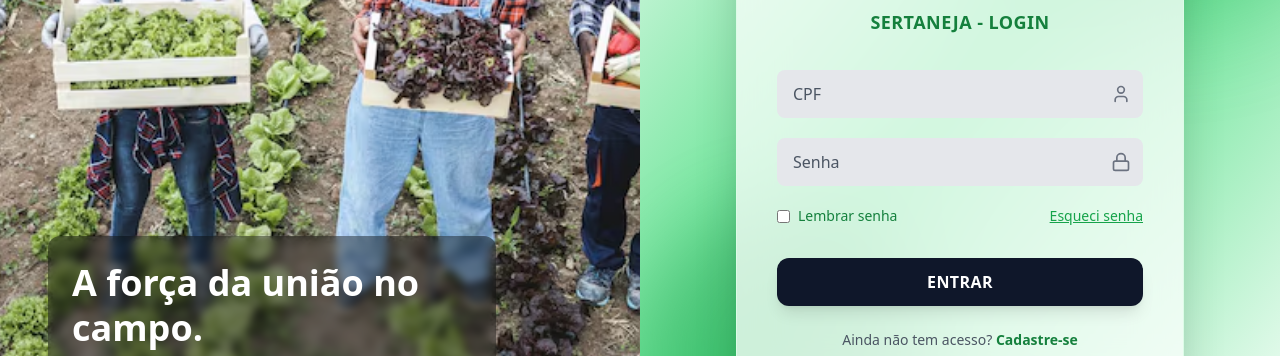
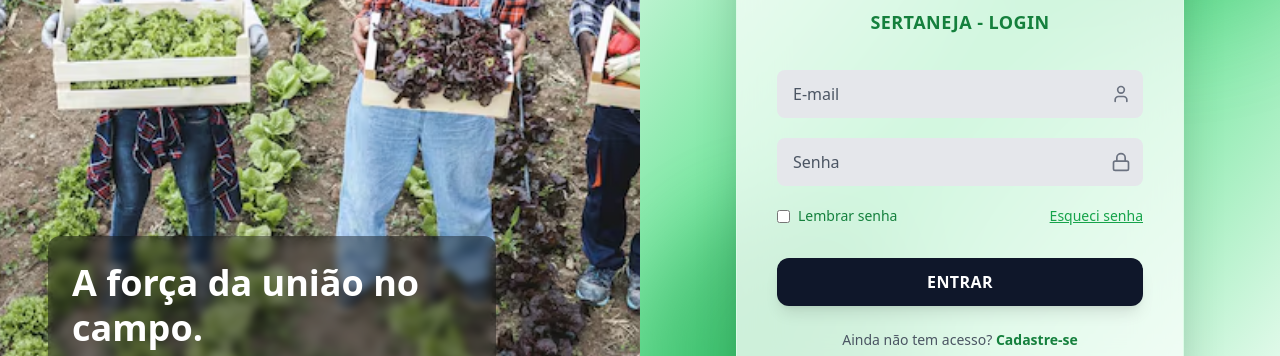
Before and after one commit to Rafaelmacie/Sertaneja-FAPE, a React (Vite) app in the folder frontend/: page / in a window 1280 px wide. Shown: the part 306-662 px from the top of the page. Built offline with nearby package versions, Linux system fonts and the light colour scheme; no server answers.

Commit message:
feat: Integrando o backend de login ao front.

```diff
--- a/frontend/package.json
+++ b/frontend/package.json
@@ -10,6 +10,7 @@
     "preview": "vite preview"
   },
   "dependencies": {
+    "axios": "^1.13.5",
     "framer-motion": "^12.34.0",
     "lucide-react": "^0.563.0",
     "react": "^19.2.0",
--- a/frontend/src/pages/Login.tsx
+++ b/frontend/src/pages/Login.tsx
@@ -1,25 +1,55 @@
+import { useState, type FormEvent, type ChangeEvent } from 'react';
 import { User, Lock } from 'lucide-react';
 import { Input } from '../components/Input';
 import { Button } from '../components/Button';
 import { motion } from 'framer-motion';
+import { administrativoApi } from '../services/api';
+import { useNavigate } from 'react-router-dom';
+import axios from 'axios';
 
 import Logo from '../assets/logo-verde-sem-fundo.svg';
 import fundoImg from '../assets/logo-fundo-fape.jpg';
 
 export function Login() {
+  const [email, setEmail] = useState<string>('');
+  const [senha, setSenha] = useState<string>('');
+  const [isLoading, setIsLoading] = useState<boolean>(false);
+  const navigate = useNavigate();
+
+  async function handleSubmit(event: FormEvent) {
+    event.preventDefault();
+    setIsLoading(true);
+
+    try {
+      const data = await administrativoApi.login({ email, senha });
+
+      localStorage.setItem('@Fape:token', data.token);
+      localStorage.setItem('@Fape:user', JSON.stringify(data.user));
+
+      navigate('/dashboard');
+    } catch (error) {
+      if (axios.isAxiosError(error)) {
+        const message = error.response?.data?.message || 'Erro ao realizar login.';
+        alert(message);
+      } else {
+        alert('Ocorreu um erro inesperado.');
+      }
+    } finally {
+      setIsLoading(false);
+    }
+  }
+
   return (
     <div className="min-h-screen w-full flex bg-white">
 
       {/* --- LADO ESQUERDO --- */}
       <div className="hidden lg:flex w-1/2 relative overflow-hidden">
-
         <img
           src={fundoImg}
-          alt="Imagem de agricultores com uma boa colheita"
+          alt="Imagem de agricultores"
           className="absolute inset-0 w-full h-full object-cover"
         />
 
-        {/* TEXTO SOBRE A IMAGEM (sem overlay verde agora) */}
         <motion.div
           initial={{ opacity: 0, y: 50 }}
           animate={{ opacity: 1, y: 0 }}
@@ -38,14 +68,13 @@ export function Login() {
       {/* --- LADO DIREITO --- */}
       <div className="w-full lg:w-1/2 relative flex items-center justify-center px-8 py-12 overflow-hidden">
 
-        {/* NOVO FUNDO DECORATIVO */}
+        {/* FUNDO DECORATIVO */}
         <div className="absolute inset-0 bg-gradient-to-br from-white via-green-400 to-green-250" />
 
-        {/* Forma decorativa institucional */}
+        {/* Formas decorativas que haviam sumido */}
         <div className="absolute -top-20 -right-20 w-96 h-96 bg-green-600 rounded-full blur-3xl opacity-40" />
         <div className="absolute bottom-0 left-0 w-72 h-72 bg-green-700 rounded-full blur-2xl opacity-30" />
 
-        {/* FORMULÁRIO (inalterado) */}
         <motion.div
           initial={{ opacity: 0, x: 40 }}
           animate={{ opacity: 1, x: 0 }}
@@ -53,29 +82,40 @@ export function Login() {
           className="relative z-10 w-full max-w-md bg-white/75 backdrop-blur-xl shadow-2xl rounded-3xl p-10 border border-green-100"
         >
 
+          {/* ANIMAÇÃO DA LOGO (Flutuar) */}
           <motion.div
             animate={{ y: [0, -12, 0] }}
             transition={{ repeat: Infinity, duration: 3 }}
             className="flex flex-col items-center gap-3 mb-8"
           >
-
             <img
               src={Logo}
               alt="Logo FAPE"
               className="w-40 drop-shadow-md"
             />
-
-
             <h1 className="text-green-700 font-bold text-lg tracking-wide">
               SERTANEJA - LOGIN
             </h1>
           </motion.div>
 
+          <form className="w-full flex flex-col gap-5" onSubmit={handleSubmit}>
+            <Input
+              type="email"
+              placeholder="E-mail"
+              icon={User}
+              value={email}
+              onChange={(e: ChangeEvent<HTMLInputElement>) => setEmail(e.target.value)}
+              required
+            />
 
-          <form className="w-full flex flex-col gap-5">
-
-            <Input type="text" placeholder="CPF" icon={User} />
-            <Input type="password" placeholder="Senha" icon={Lock} />
+            <Input
+              type="password"
+              placeholder="Senha"
+              icon={Lock}
+              value={senha}
+              onChange={(e: ChangeEvent<HTMLInputElement>) => setSenha(e.target.value)}
+              required
+            />
 
             <div className="flex justify-between items-center text-sm w-full">
               <label className="flex items-center gap-2 cursor-pointer text-green-700">
@@ -101,12 +141,12 @@ export function Login() {
             >
               <Button
                 type="submit"
+                disabled={isLoading}
                 className="w-full py-3 rounded-xl bg-green-600 hover:bg-green-700 text-white font-semibold shadow-lg transition-all duration-300"
               >
-                Entrar
+                {isLoading ? 'Carregando...' : 'Entrar'}
               </Button>
             </motion.div>
-
           </form>
 
           <p className="text-gray-600 text-sm mt-6 text-center">
--- /dev/null
+++ b/frontend/src/services/api.ts
@@ -0,0 +1,30 @@
+import axios, { type AxiosResponse } from 'axios';
+// O erro de "Cannot find module" ocorre se este arquivo não existir no caminho abaixo
+import { type ILoginResponse, type ICadastroData, type IUser } from '../types/auth';
+
+const api = axios.create({
+  baseURL: import.meta.env.VITE_BACKEND_URL,
+  timeout: 10000,
+  headers: {
+    'Content-Type': 'application/json',
+  },
+});
+
+export const administrativoApi = {
+  login: async (credentials: Pick<ICadastroData, 'email' | 'senha'>): Promise<ILoginResponse> => {
+    const response: AxiosResponse<ILoginResponse> = await api.post('/usuarios/diretores/administrativo/login', credentials);
+    return response.data;
+  },
+
+  cadastro: async (userData: ICadastroData): Promise<IUser> => {
+    const response: AxiosResponse<IUser> = await api.post('/cadastro', userData);
+    return response.data;
+  },
+
+  listar: async (): Promise<IUser[]> => {
+    const response: AxiosResponse<IUser[]> = await api.get('/listar');
+    return response.data;
+  }
+};
+
+export default api;
--- /dev/null
+++ b/frontend/src/types/auth.ts
@@ -0,0 +1,19 @@
+export interface IUser {
+  id_usuario: string;
+  nome: string;
+  email: string;
+}
+
+export interface ILoginResponse {
+  auth: boolean;
+  token: string;
+  user: IUser;
+}
+
+export interface ICadastroData {
+  nome: string;
+  email: string;
+  senha: string;
+  cpf: string;
+  telefone: string;
+}
```
Also changed, not shown: 1 other file (tests, documents, lock files or other folders).
